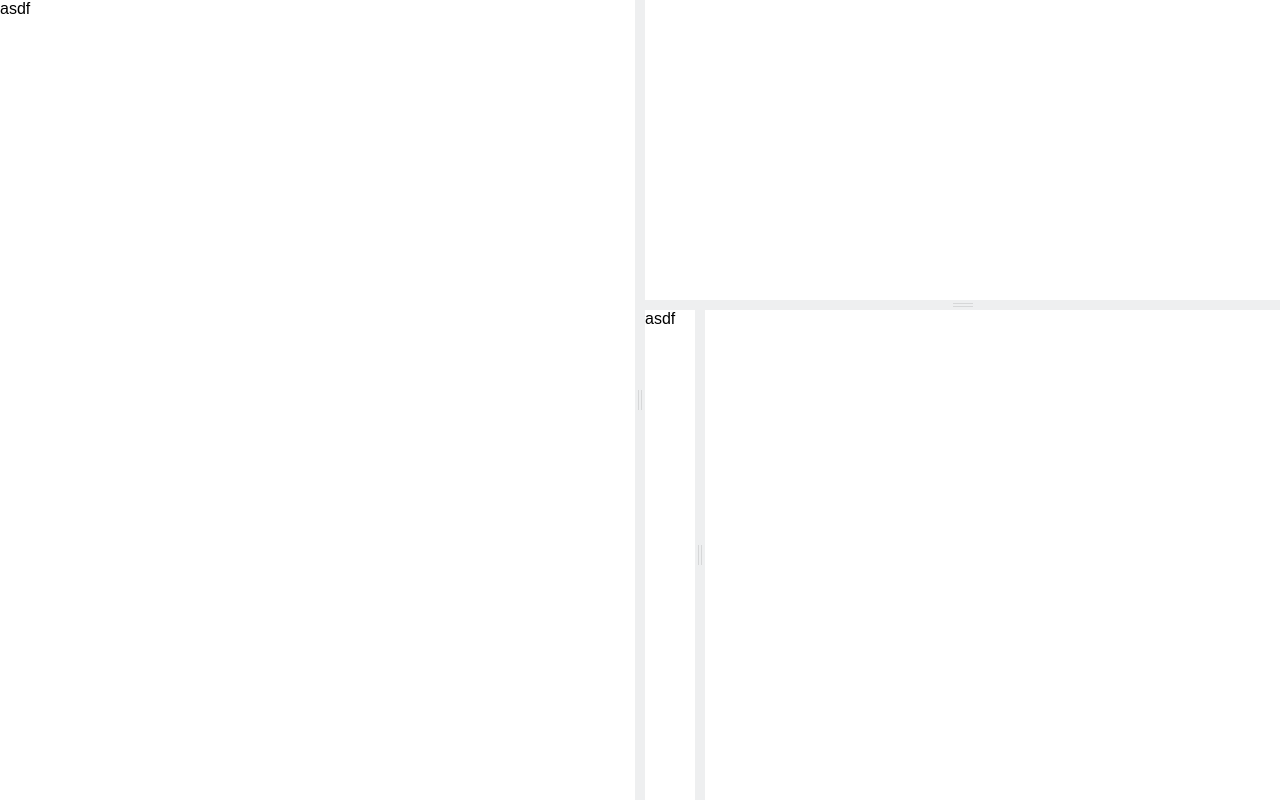
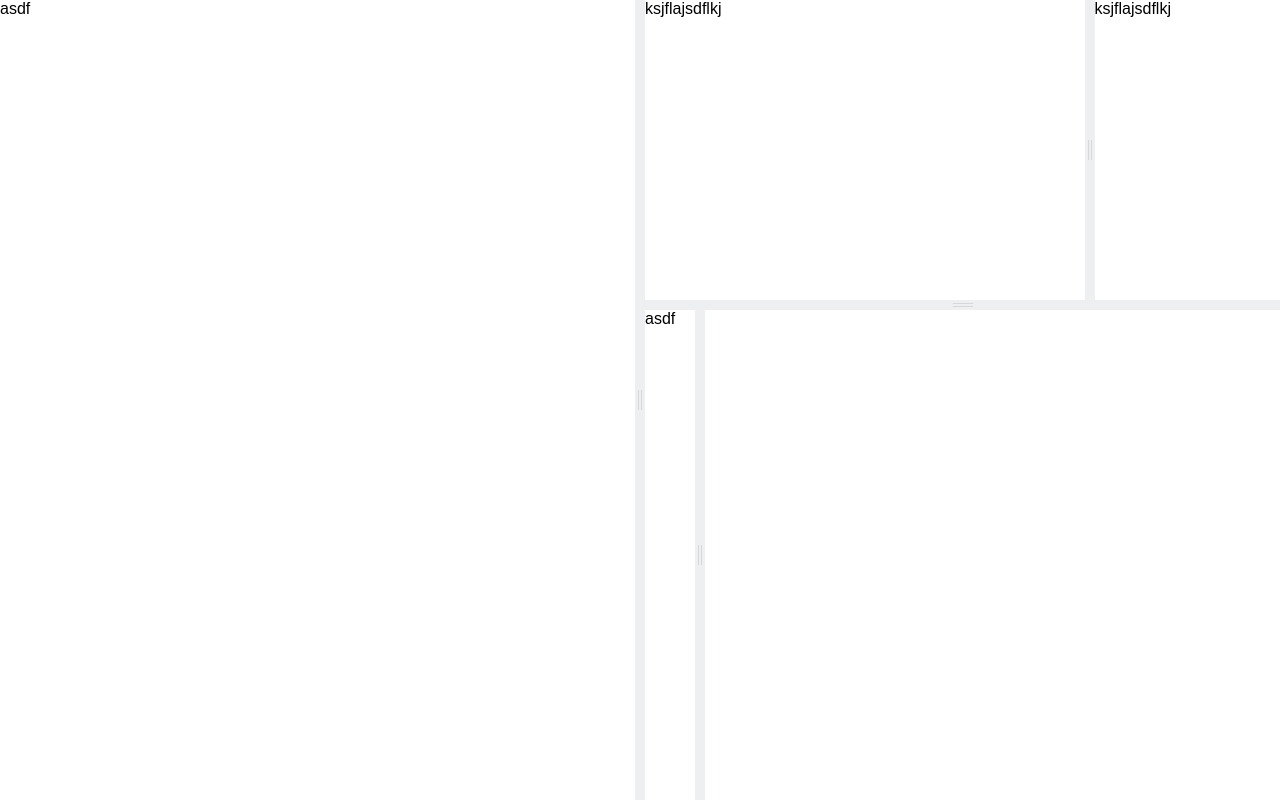
Before and after one commit to martinnov92/React-Split-Screen, a React (Create React App) app: page / in a window 1280 px wide. Built offline with nearby package versions, Linux system fonts and the light colour scheme.

Commit message:
postPoned resize

```diff
--- a/src/App.tsx
+++ b/src/App.tsx
@@ -24,7 +24,8 @@ class App extends React.Component {
                             primaryPaneInitSize="70%"
                             group="splitter"
                         >
-                            <div>Pouze jeden pane</div>
+                            <div className="shadow">ksjflajsdflkj</div>
+                            <div className="shadow">ksjflajsdflkj</div>
                         </SplitScreen>
                         <SplitScreen
                             primaryPaneInitSize="50px"
--- a/src/SplitScreen/Resizer.tsx
+++ b/src/SplitScreen/Resizer.tsx
@@ -3,15 +3,18 @@ import * as React from 'react';
 interface ResizerProps {
     onMouseDown?: (e?: any) => void;
     style?: any;
+    className?: string;
 }
 
 export default class Resizer extends React.PureComponent<ResizerProps, {}> {
     resizer: HTMLDivElement;
 
     render() {
+        const { className } = this.props;
+
         return (
             <div
-                className={`rss-resizer`}
+                className={`rss-resizer ${className}`}
                 ref={(div: HTMLDivElement) => this.resizer = div}
                 onMouseDown={this.props.onMouseDown}
                 style={this.props.style}
--- a/src/SplitScreen/SplitScreen.tsx
+++ b/src/SplitScreen/SplitScreen.tsx
@@ -10,7 +10,8 @@ import './index.css';
 // [x] vyřešit zobrazení pouze jednoho potomka
 // [x] vypočítání šířky primaryPane z primaryPaneInitSize
 // [x] vypočítání poměru stran z primaryPaneInitSize - doladit
-// [ ] post poned resize
+// [x] post poned resize
+// [ ] zkontrolovat, jak se splitter chová pouze s jedním panelem
 // [ ] vytvořit funkci v helpers, která bude sloužit na zavolání maximalizace / minimalizace panelu (custom event nebo flux??)
 // [ ] vypočítání max width
 // [ ] vytvoření custom eventy, na kterou budou moci reagovat ostatní komponenty v aplikaci
@@ -91,6 +92,7 @@ export default class SplitScreen extends React.Component<SplitScreenProps, Split
         this.handleResizeEvent = this.handleResizeEvent.bind(this);
         this.handleDraggingEvent = this.handleDraggingEvent.bind(this);
         this.getCalculatedInitSize = this.getCalculatedInitSize.bind(this);
+        this.getPaneSizesWhileDragging = this.getPaneSizesWhileDragging.bind(this);
         this.getLayoutBoundingClientRect = this.getLayoutBoundingClientRect.bind(this);
         this.getResizerBoundingClientRect = this.getResizerBoundingClientRect.bind(this);
     }
@@ -123,6 +125,7 @@ export default class SplitScreen extends React.Component<SplitScreenProps, Split
         document.addEventListener('mouseup', this.handleMouseUp);
 
         let mouseInResizer = 0;
+        const { vertical } = this.props;
         const resizerOffset = this.getResizerBoundingClientRect();
 
         if (this.props.vertical) {
@@ -131,11 +134,13 @@ export default class SplitScreen extends React.Component<SplitScreenProps, Split
             mouseInResizer = evt.clientY - resizerOffset.top;
         }
 
+        const res = this.getPaneSizesWhileDragging(evt, vertical || false, mouseInResizer);
         // clear selection
         unselect();
         this.setState({
             dragging: true,
-            mouseInResizer
+            mouseInResizer,
+            postPonedPosition: res && res.primaryPaneSize || 0
         });
     }
 
@@ -143,31 +148,13 @@ export default class SplitScreen extends React.Component<SplitScreenProps, Split
         // clear selection
         unselect();
 
-        const { vertical } = this.props;
-        // const { mouseInResizer } = this.state;
-        const layoutRect = this.getLayoutBoundingClientRect();
-        const resizerRect = this.getResizerBoundingClientRect();
-        const mouseInResizer = this.state.mouseInResizer || 0;
-        let primaryPaneSize = 0;
-        let secondaryPaneSize = 0;
+        const { mouseInResizer } = this.state;
+        const { vertical, postPoned } = this.props;
+        const res = this.getPaneSizesWhileDragging(evt, vertical || false, mouseInResizer);
 
-        if (vertical) {
-            primaryPaneSize = evt.clientX - layoutRect.left - mouseInResizer;
-
-            if (evt.clientX < layoutRect.left || evt.clientX > layoutRect.right) {
-                return;
-            }
-        } else {
-            primaryPaneSize = evt.clientY - layoutRect.top - mouseInResizer;
-
-            if (evt.clientY < layoutRect.top || evt.clientY > layoutRect.bottom) {
-                return;
-            }
+        if (!res) {
+            return;
         }
-
-        secondaryPaneSize = vertical
-        ? layoutRect.width - resizerRect.width - primaryPaneSize
-        : layoutRect.height - resizerRect.height - primaryPaneSize;
 
         const event = new CustomEvent('RSSDragging', {
             detail: {
@@ -177,11 +164,18 @@ export default class SplitScreen extends React.Component<SplitScreenProps, Split
         });
         window.dispatchEvent(event);
 
-        this.setState({
-            primaryPaneSize: primaryPaneSize,
-            secondaryPaneSize,
-            pristine: false
-        });
+        if (postPoned) {
+            this.setState({
+                postPonedPosition: res.primaryPaneSize,
+                pristine: false
+            });
+        } else {
+            this.setState({
+                primaryPaneSize: res.primaryPaneSize,
+                secondaryPaneSize: res.secondaryPaneSize,
+                pristine: false
+            });
+        }
     }
 
     handleMouseUp(evt: MouseEvent) {
@@ -189,9 +183,12 @@ export default class SplitScreen extends React.Component<SplitScreenProps, Split
         document.removeEventListener('mousemove', this.handleMouseMove);
         document.removeEventListener('mouseup', this.handleMouseUp);
 
+        const { vertical, group } = this.props;
+        const { mouseInResizer } = this.state;
+        const res = this.getPaneSizesWhileDragging(evt, vertical || false, mouseInResizer);
         const event = new CustomEvent('RSSEndDragging', {
             detail: {
-                group: this.props.group
+                group: group
             }
         });
         window.dispatchEvent(event);
@@ -199,7 +196,9 @@ export default class SplitScreen extends React.Component<SplitScreenProps, Split
         // clear selection
         unselect();
         this.setState({
-            dragging: false
+            dragging: false,
+            primaryPaneSize: res && res.primaryPaneSize,
+            secondaryPaneSize: res && res.secondaryPaneSize
         });
     }
 
@@ -213,7 +212,8 @@ export default class SplitScreen extends React.Component<SplitScreenProps, Split
         const {
             dragging,
             primaryPaneSize,
-            secondaryPaneSize
+            secondaryPaneSize,
+            postPonedPosition
         } = this.state;
 
         let postPonedResizer = {};
@@ -221,7 +221,8 @@ export default class SplitScreen extends React.Component<SplitScreenProps, Split
         const layoutClassName = [
             'rss-layout',
             !vertical ? 'rss-horizontal' : null,
-            dragging ? 'rss-layout-dragging' : null
+            dragging ? 'rss-layout-dragging' : null,
+            postPoned && dragging ? 'rss-layout--postponed' : null
         ].filter((className) => className !== null).join(' ');
 
         const primaryPaneStyle = {
@@ -235,9 +236,7 @@ export default class SplitScreen extends React.Component<SplitScreenProps, Split
         if (postPoned) {
             postPonedResizer = {
                 position: 'absolute',
-                opacity: .5,
-                [vertical ? 'left' : 'top']: `${primaryPaneSize}px`,
-                backgroundColor: 'red'
+                [vertical ? 'left' : 'top']: `${postPonedPosition}px`
             };
         }
 
@@ -279,7 +278,10 @@ export default class SplitScreen extends React.Component<SplitScreenProps, Split
 
                 {
                     postPoned && dragging
-                    ? <Resizer style={postPonedResizer} />
+                    ? <Resizer
+                        style={postPonedResizer}
+                        className={`rss-resizer--postponed`}
+                    />
                     : null
                 }
             </div>
@@ -422,6 +424,38 @@ export default class SplitScreen extends React.Component<SplitScreenProps, Split
         return ratio;
     }
 
+    getPaneSizesWhileDragging(evt: any, vertical: boolean, mouseInResizer: number = 0):
+    { primaryPaneSize: number, secondaryPaneSize: number } | undefined
+    {
+        let primaryPaneSize = 0;
+        let secondaryPaneSize = 0;
+        const layoutRect = this.getLayoutBoundingClientRect();
+        const resizerRect = this.getResizerBoundingClientRect();
+
+        if (vertical) {
+            primaryPaneSize = evt.clientX - layoutRect.left - mouseInResizer;
+
+            if (evt.clientX < layoutRect.left || evt.clientX > layoutRect.right) {
+                return;
+            }
+        } else {
+            primaryPaneSize = evt.clientY - layoutRect.top - mouseInResizer;
+
+            if (evt.clientY < layoutRect.top || evt.clientY > layoutRect.bottom) {
+                return;
+            }
+        }
+
+        secondaryPaneSize = vertical
+        ? layoutRect.width - resizerRect.width - primaryPaneSize
+        : layoutRect.height - resizerRect.height - primaryPaneSize;
+
+        return {
+            primaryPaneSize,
+            secondaryPaneSize
+        };
+    }
+
     // getters
     getLayoutBoundingClientRect() {
         return ReactDOM.findDOMNode(this.layout).getBoundingClientRect();
--- a/src/SplitScreen/index.css
+++ b/src/SplitScreen/index.css
@@ -60,3 +60,7 @@
     border-left: 0;
     border-right: 0;
 }
+
+.rss-layout--postponed .rss-resizer:not(.rss-resizer--postponed) {
+    opacity: .5;
+}
--- a/src/index.css
+++ b/src/index.css
@@ -16,3 +16,9 @@ body {
   margin: 0 auto;
   position: relative;
 }
+
+.shadow {
+  width: 100%;
+  height: 100%;
+  box-shadow: 10px 10px 10px black;
+}
```
